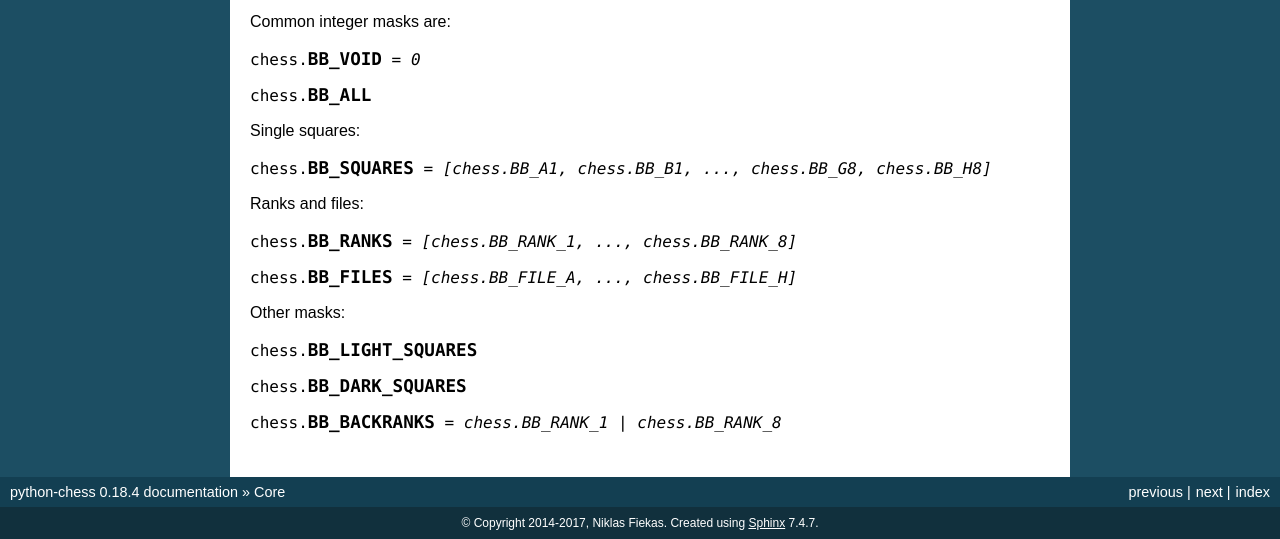
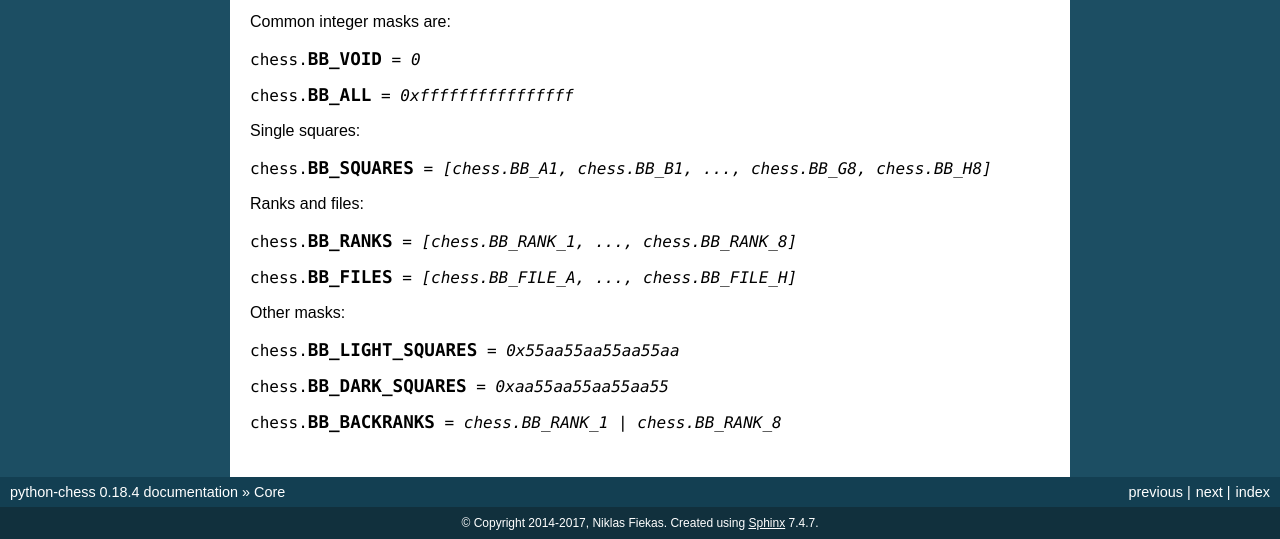
Before and after one commit to niklasf/python-chess, a Sphinx documentation site: the page built from docs/core.rst, in a window 1280 px wide and 900 px high, scrolled down 2059 px, cut to the strip 361-900 px from the top of the window. Built offline with Sphinx 7.4.7, drawn with Linux system fonts in a browser that asks for light colours.

Commit message:
Annotate core integer masks with their values

```diff
--- a/docs/core.rst
+++ b/docs/core.rst
@@ -201,6 +201,7 @@ Common integer masks are:
 .. py:data:: chess.BB_VOID
     :annotation: = 0
 .. py:data:: chess.BB_ALL
+    :annotation: = 0xffffffffffffffff
 
 Single squares:
 
@@ -219,7 +220,9 @@ Ranks and files:
 Other masks:
 
 .. py:data:: chess.BB_LIGHT_SQUARES
+    :annotation: = 0x55aa55aa55aa55aa
 .. py:data:: chess.BB_DARK_SQUARES
+    :annotation: = 0xaa55aa55aa55aa55
 
 .. py:data:: chess.BB_BACKRANKS
     :annotation: = chess.BB_RANK_1 | chess.BB_RANK_8
```
